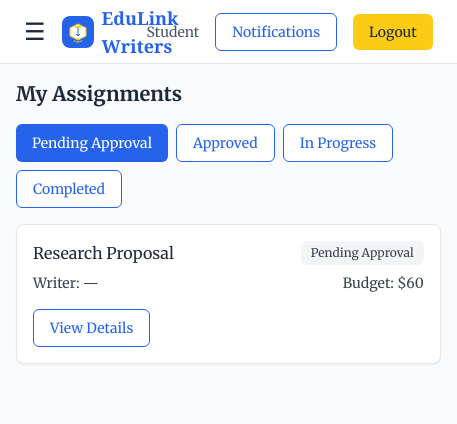
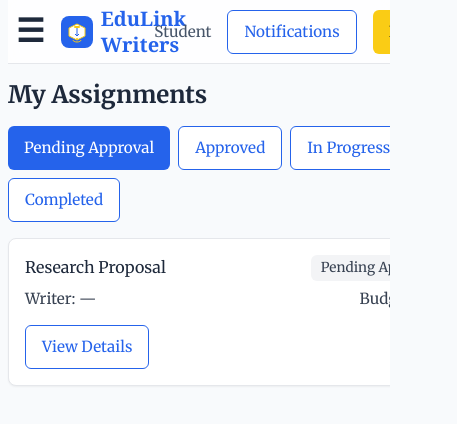
Before and after one commit to jamiljuma2/LOGIN, a React (Vite) app: page /student/my-assignments in a window 390 px wide. Shown: the top 424 px of the page, 457 px wide, since content can reach past the window. Built offline with nearby package versions, Linux system fonts and the light colour scheme.

Commit message:
Enhance responsive design, accessibility, and touch support

```diff
--- a/src/index.css
+++ b/src/index.css
@@ -3,14 +3,71 @@
 @tailwind components;
 @tailwind utilities;
 
+
 :root {
   --sidebar-width: 260px;
+}
+
+html {
+  box-sizing: border-box;
+  width: 100vw;
+  overflow-x: hidden;
+}
+
+*, *::before, *::after {
+  box-sizing: inherit;
+}
+
+body {
+  width: 100vw;
+  min-height: 100vh;
+  overflow-x: hidden;
 }
 
 body {
   font-family: 'Merriweather', 'Lora', serif;
   background-color: theme('colors.background');
   color: theme('colors.text');
+  font-size: 1rem;
+  line-height: 1.6;
+}
+
+h1, .text-2xl {
+  font-size: clamp(2rem, 4vw, 2.5rem);
+  font-weight: 700;
+  line-height: 1.2;
+}
+h2, .text-xl {
+  font-size: clamp(1.5rem, 3vw, 2rem);
+  font-weight: 600;
+  line-height: 1.25;
+}
+h3, .text-lg {
+  font-size: clamp(1.25rem, 2vw, 1.5rem);
+  font-weight: 600;
+  line-height: 1.3;
+}
+p, .text-base {
+  font-size: 1rem;
+  line-height: 1.6;
+}
+.text-sm {
+  font-size: 0.95rem;
+}
+.text-xs {
+  font-size: 0.85rem;
+}
+
+@media (max-width: 767px) {
+  h1, .text-2xl { font-size: 2rem; }
+  h2, .text-xl { font-size: 1.5rem; }
+  h3, .text-lg { font-size: 1.25rem; }
+}
+
+img, svg, video, canvas, audio, iframe, embed, object {
+  max-width: 100%;
+  height: auto;
+  display: block;
 }
 
 /* Basic utility classes */
@@ -24,6 +81,7 @@ body {
 
 .btn {
   @apply inline-flex items-center justify-center rounded-md px-4 py-2 text-sm font-medium transition-colors;
+  min-height: 44px;
 }
 .btn-primary {
   @apply bg-brand-500 text-white hover:bg-brand-600 focus:ring-2 focus:ring-accent;
--- a/src/layouts/AdminLayout.tsx
+++ b/src/layouts/AdminLayout.tsx
@@ -18,23 +18,25 @@ export default function AdminLayout() {
     <div className="flex min-h-screen bg-background">
       <Sidebar title="Admin" items={items} mobileOpen={sidebarOpen} onClose={() => setSidebarOpen(false)} />
       <div className="flex-1 flex flex-col min-h-screen">
-        <header className="h-16 flex items-center justify-between px-6 border-b bg-white/80 backdrop-blur sticky top-0 z-10">
+        <div className="mx-auto w-full max-w-screen-xl flex flex-col min-h-screen px-2 sm:px-4 md:px-8">
+          <header className="h-16 flex items-center justify-between border-b bg-white/80 backdrop-blur sticky top-0 z-10 px-2 sm:px-6">
             <div className="flex items-center gap-2">
               {/* Mobile sidebar toggle button */}
-            <button className="md:hidden mr-2 text-2xl" onClick={() => setSidebarOpen(true)} aria-label="Open sidebar">☰</button>
+              <button className="md:hidden mr-2 text-2xl min-h-[44px]" onClick={() => setSidebarOpen(true)} aria-label="Open main navigation sidebar" tabIndex={0}>☰</button>
               <img src="/edulink-logo.svg" alt="EduLink Writers Logo" className="w-8 h-8" />
               <span className="font-bold text-brand-500 font-serif text-lg">EduLink Writers</span>
             </div>
             <div className="flex items-center gap-4">
               <span className="text-muted text-sm">Admin</span>
-            <button className="btn btn-outline rounded-full px-3 py-1">Notifications</button>
-            <button className="btn btn-accent rounded-full px-3 py-1">Logout</button>
+              <button className="btn btn-outline rounded-full px-3 py-1 min-h-[44px]">Notifications</button>
+              <button className="btn btn-accent rounded-full px-3 py-1 min-h-[44px]">Logout</button>
             </div>
           </header>
-        <main className="flex-1 p-4 md:p-8">
+          <main className="flex-1 py-4 md:py-8">
             <Outlet />
           </main>
         </div>
       </div>
+    </div>
   )
 }
--- a/src/layouts/StudentLayout.tsx
+++ b/src/layouts/StudentLayout.tsx
@@ -31,23 +31,25 @@ export default function StudentLayout() {
     <div className="flex min-h-screen bg-background">
       <Sidebar title="Student" items={items} mobileOpen={sidebarOpen} onClose={() => setSidebarOpen(false)} />
       <div className="flex-1 flex flex-col min-h-screen">
-        <header className="h-16 flex items-center justify-between px-6 border-b bg-white/80 backdrop-blur sticky top-0 z-10">
+        <div className="mx-auto w-full max-w-screen-xl flex flex-col min-h-screen px-2 sm:px-4 md:px-8">
+          <header className="h-16 flex items-center justify-between border-b bg-white/80 backdrop-blur sticky top-0 z-10 px-2 sm:px-6">
             <div className="flex items-center gap-2">
               {/* Mobile sidebar toggle button */}
-            <button className="md:hidden mr-2 text-2xl" onClick={() => setSidebarOpen(true)} aria-label="Open sidebar">☰</button>
+              <button className="md:hidden mr-2 text-2xl min-h-[44px]" onClick={() => setSidebarOpen(true)} aria-label="Open main navigation sidebar" tabIndex={0}>☰</button>
               <img src="/edulink-logo.svg" alt="EduLink Writers Logo" className="w-8 h-8" />
               <span className="font-bold text-brand-500 font-serif text-lg">EduLink Writers</span>
             </div>
             <div className="flex items-center gap-4">
               <span className="text-muted text-sm">Student</span>
-            <button className="btn btn-outline rounded-full px-3 py-1" onClick={handleNotifications}>Notifications</button>
-            <button className="btn btn-accent rounded-full px-3 py-1" onClick={handleLogout}>Logout</button>
+              <button className="btn btn-outline rounded-full px-3 py-1 min-h-[44px]" onClick={handleNotifications}>Notifications</button>
+              <button className="btn btn-accent rounded-full px-3 py-1 min-h-[44px]" onClick={handleLogout}>Logout</button>
             </div>
           </header>
-        <main className="flex-1 p-4 md:p-8">
+          <main className="flex-1 py-4 md:py-8">
             <Outlet />
           </main>
         </div>
       </div>
+    </div>
   )
 }
--- a/src/layouts/WriterLayout.tsx
+++ b/src/layouts/WriterLayout.tsx
@@ -28,23 +28,25 @@ export default function WriterLayout() {
     <div className="flex min-h-screen bg-background">
       <Sidebar title="Writer" items={items} mobileOpen={sidebarOpen} onClose={() => setSidebarOpen(false)} />
       <div className="flex-1 flex flex-col min-h-screen">
-        <header className="h-16 flex items-center justify-between px-6 border-b bg-white/80 backdrop-blur sticky top-0 z-10">
+        <div className="mx-auto w-full max-w-screen-xl flex flex-col min-h-screen px-2 sm:px-4 md:px-8">
+          <header className="h-16 flex items-center justify-between border-b bg-white/80 backdrop-blur sticky top-0 z-10 px-2 sm:px-6">
             <div className="flex items-center gap-2">
               {/* Mobile sidebar toggle button */}
-            <button className="md:hidden mr-2 text-2xl" onClick={() => setSidebarOpen(true)} aria-label="Open sidebar">☰</button>
+              <button className="md:hidden mr-2 text-2xl min-h-[44px]" onClick={() => setSidebarOpen(true)} aria-label="Open main navigation sidebar" tabIndex={0}>☰</button>
               <img src="/edulink-logo.svg" alt="EduLink Writers Logo" className="w-8 h-8" />
               <span className="font-bold text-brand-500 font-serif text-lg">EduLink Writers</span>
             </div>
             <div className="flex items-center gap-4">
               <span className="text-muted text-sm">Writer</span>
-            <button className="btn btn-outline rounded-full px-3 py-1">Notifications</button>
-            <button className="btn btn-accent rounded-full px-3 py-1" onClick={handleLogout}>Logout</button>
+              <button className="btn btn-outline rounded-full px-3 py-1 min-h-[44px]">Notifications</button>
+              <button className="btn btn-accent rounded-full px-3 py-1 min-h-[44px]" onClick={handleLogout}>Logout</button>
             </div>
           </header>
-        <main className="flex-1 p-4 md:p-8">
+          <main className="flex-1 py-4 md:py-8">
             <Outlet />
           </main>
         </div>
       </div>
+    </div>
   )
 }
```
Lines whose indentation alone changed are shown as unchanged.
